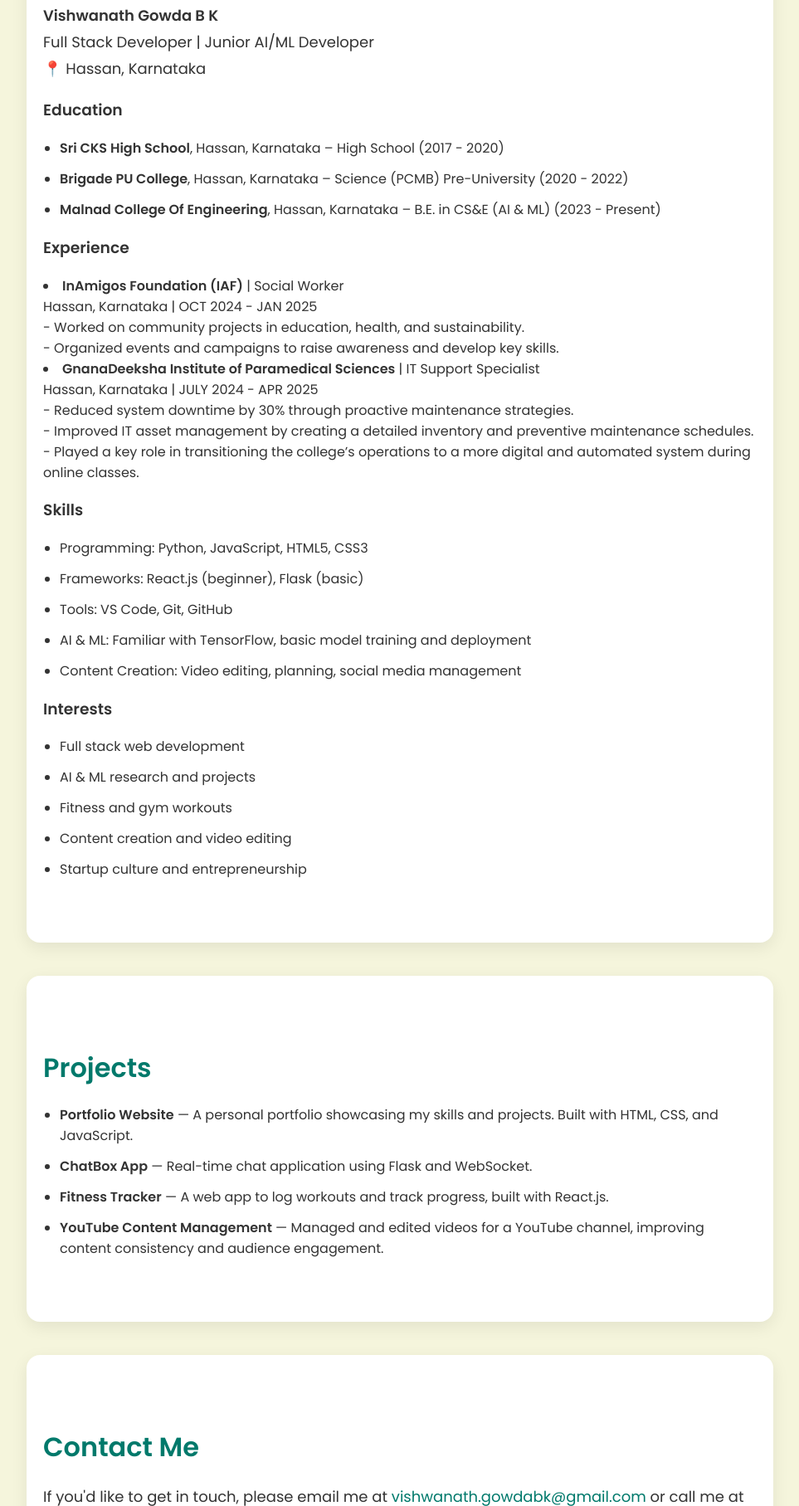
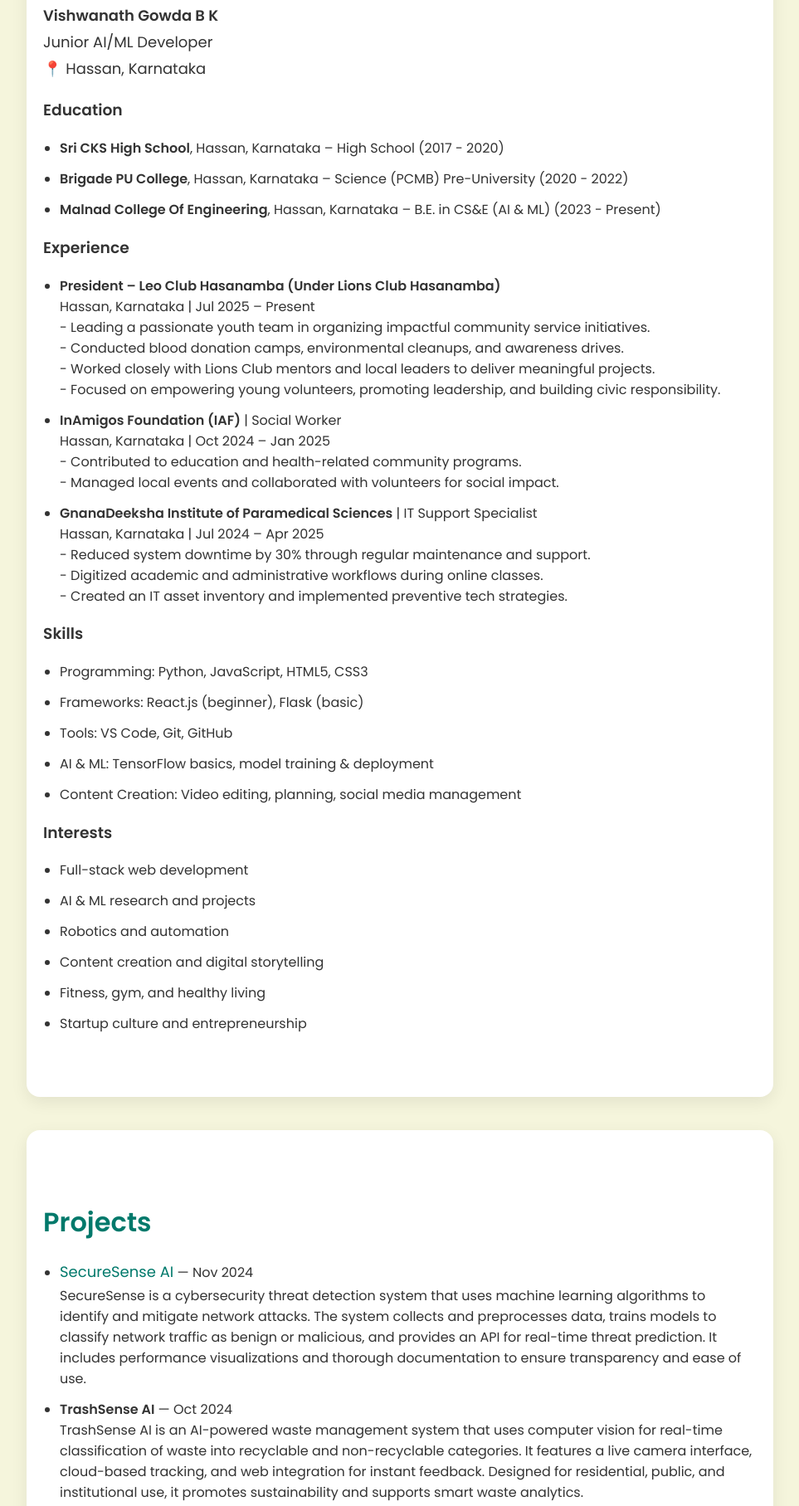
Before and after one commit to vishxgowda/vishxgowda.github.io, a plain HTML site: page index.html in a window 1280 px wide. Shown: the part 2112-3927 px from the top of the page at 83% size, without its empty margins (158-1121 px from the left). Drawn offline with Linux system fonts and the light colour scheme.

Commit message:
Update index.html

```diff
--- a/index.html
+++ b/index.html
@@ -257,8 +257,8 @@
   <h2>Resume</h2>
 
   <p><strong>Vishwanath Gowda B K</strong><br>
-     Full Stack Developer | Junior AI/ML Developer<br>
-     📍 Hassan, Karnataka<br>
+     Junior AI/ML Developer<br>
+     📍 Hassan, Karnataka</p>
 
   <h3>Education</h3>
   <ul>
@@ -268,32 +268,48 @@
   </ul>
 
   <h3>Experience</h3>
-  <li><strong>InAmigos Foundation (IAF)</strong> | Social Worker<br>
-  Hassan, Karnataka | OCT 2024 - JAN 2025<br>
-  - Worked on community projects in education, health, and sustainability.<br>
-  - Organized events and campaigns to raise awareness and develop key skills.</li>
+  <ul>
+    <li>
+      <strong>President – Leo Club Hasanamba (Under Lions Club Hasanamba)</strong><br>
+      Hassan, Karnataka | Jul 2025 – Present<br>
+      - Leading a passionate youth team in organizing impactful community service initiatives.<br>
+      - Conducted blood donation camps, environmental cleanups, and awareness drives.<br>
+      - Worked closely with Lions Club mentors and local leaders to deliver meaningful projects.<br>
+      - Focused on empowering young volunteers, promoting leadership, and building civic responsibility.
+    </li>
 
-  <li><strong>GnanaDeeksha Institute of Paramedical Sciences</strong> | IT Support Specialist<br>
-  Hassan, Karnataka | JULY 2024 - APR 2025<br>
-  - Reduced system downtime by 30% through proactive maintenance strategies.<br>
-  - Improved IT asset management by creating a detailed inventory and preventive maintenance schedules.<br>
-  - Played a key role in transitioning the college’s operations to a more digital and automated system during online classes.</li>
+    <li>
+      <strong>InAmigos Foundation (IAF)</strong> | Social Worker<br>
+      Hassan, Karnataka | Oct 2024 – Jan 2025<br>
+      - Contributed to education and health-related community programs.<br>
+      - Managed local events and collaborated with volunteers for social impact.
+    </li>
+
+    <li>
+      <strong>GnanaDeeksha Institute of Paramedical Sciences</strong> | IT Support Specialist<br>
+      Hassan, Karnataka | Jul 2024 – Apr 2025<br>
+      - Reduced system downtime by 30% through regular maintenance and support.<br>
+      - Digitized academic and administrative workflows during online classes.<br>
+      - Created an IT asset inventory and implemented preventive tech strategies.
+    </li>
+  </ul>
 
   <h3>Skills</h3>
   <ul>
     <li>Programming: Python, JavaScript, HTML5, CSS3</li>
     <li>Frameworks: React.js (beginner), Flask (basic)</li>
     <li>Tools: VS Code, Git, GitHub</li>
-    <li>AI & ML: Familiar with TensorFlow, basic model training and deployment</li>
+    <li>AI & ML: TensorFlow basics, model training & deployment</li>
     <li>Content Creation: Video editing, planning, social media management</li>
   </ul>
 
   <h3>Interests</h3>
   <ul>
-    <li>Full stack web development</li>
+    <li>Full-stack web development</li>
     <li>AI & ML research and projects</li>
-    <li>Fitness and gym workouts</li>
-    <li>Content creation and video editing</li>
+    <li>Robotics and automation</li>
+    <li>Content creation and digital storytelling</li>
+    <li>Fitness, gym, and healthy living</li>
     <li>Startup culture and entrepreneurship</li>
   </ul>
 </section>
@@ -303,10 +319,15 @@
   <h2>Projects</h2>
 
   <ul>
-    <li><strong>Portfolio Website</strong> — A personal portfolio showcasing my skills and projects. Built with HTML, CSS, and JavaScript.</li>
-    <li><strong>ChatBox App</strong> — Real-time chat application using Flask and WebSocket.</li>
-    <li><strong>Fitness Tracker</strong> — A web app to log workouts and track progress, built with React.js.</li>
-    <li><strong>YouTube Content Management</strong> — Managed and edited videos for a YouTube channel, improving content consistency and audience engagement.</li>
+    <li>
+      <strong><a href="https://github.com/vishxgowda/SecureSense" target="_blank">SecureSense AI</a></strong> — Nov 2024<br>
+      SecureSense is a cybersecurity threat detection system that uses machine learning algorithms to identify and mitigate network attacks. The system collects and preprocesses data, trains models to classify network traffic as benign or malicious, and provides an API for real-time threat prediction. It includes performance visualizations and thorough documentation to ensure transparency and ease of use.
+    </li>
+
+    <li>
+      <strong>TrashSense AI</strong> — Oct 2024<br>
+      TrashSense AI is an AI-powered waste management system that uses computer vision for real-time classification of waste into recyclable and non-recyclable categories. It features a live camera interface, cloud-based tracking, and web integration for instant feedback. Designed for residential, public, and institutional use, it promotes sustainability and supports smart waste analytics.
+    </li>
   </ul>
 </section>
 
```
